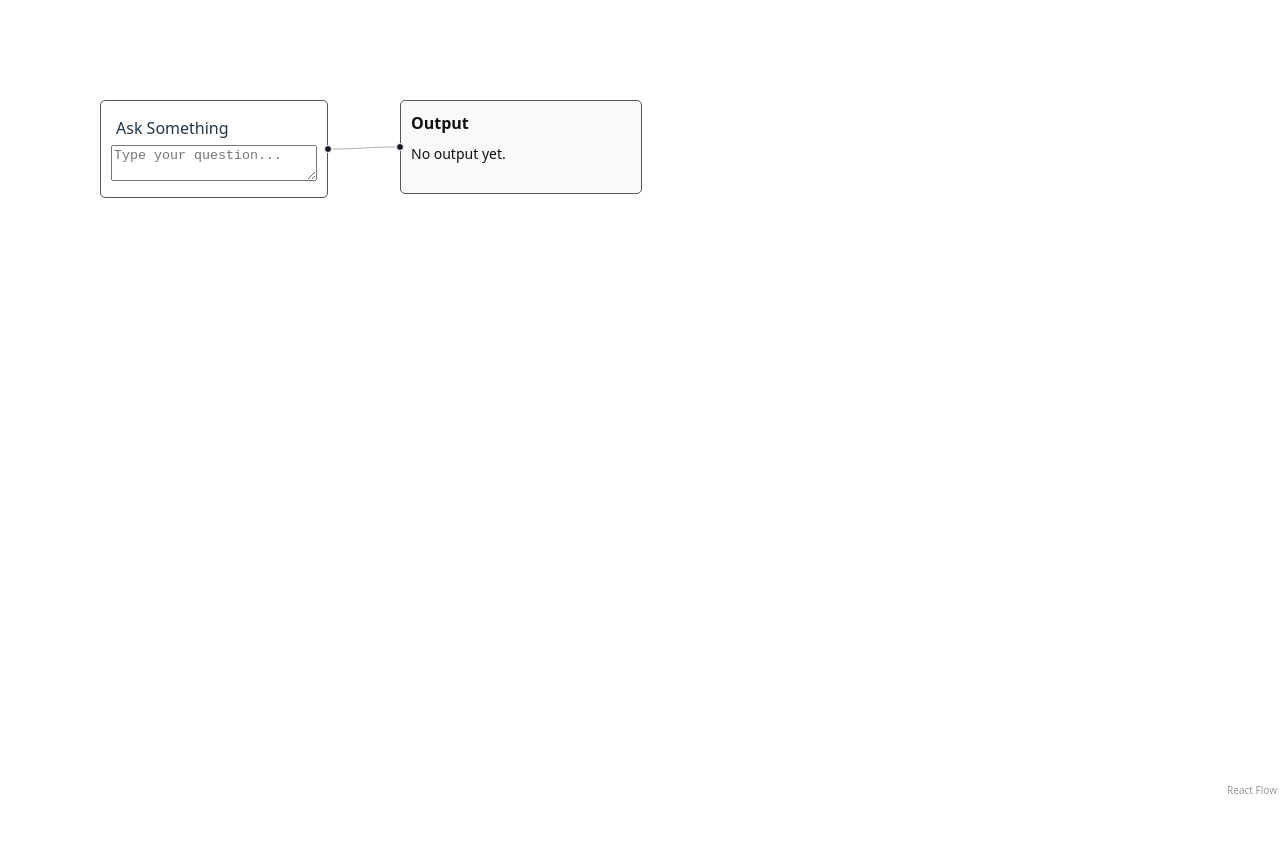
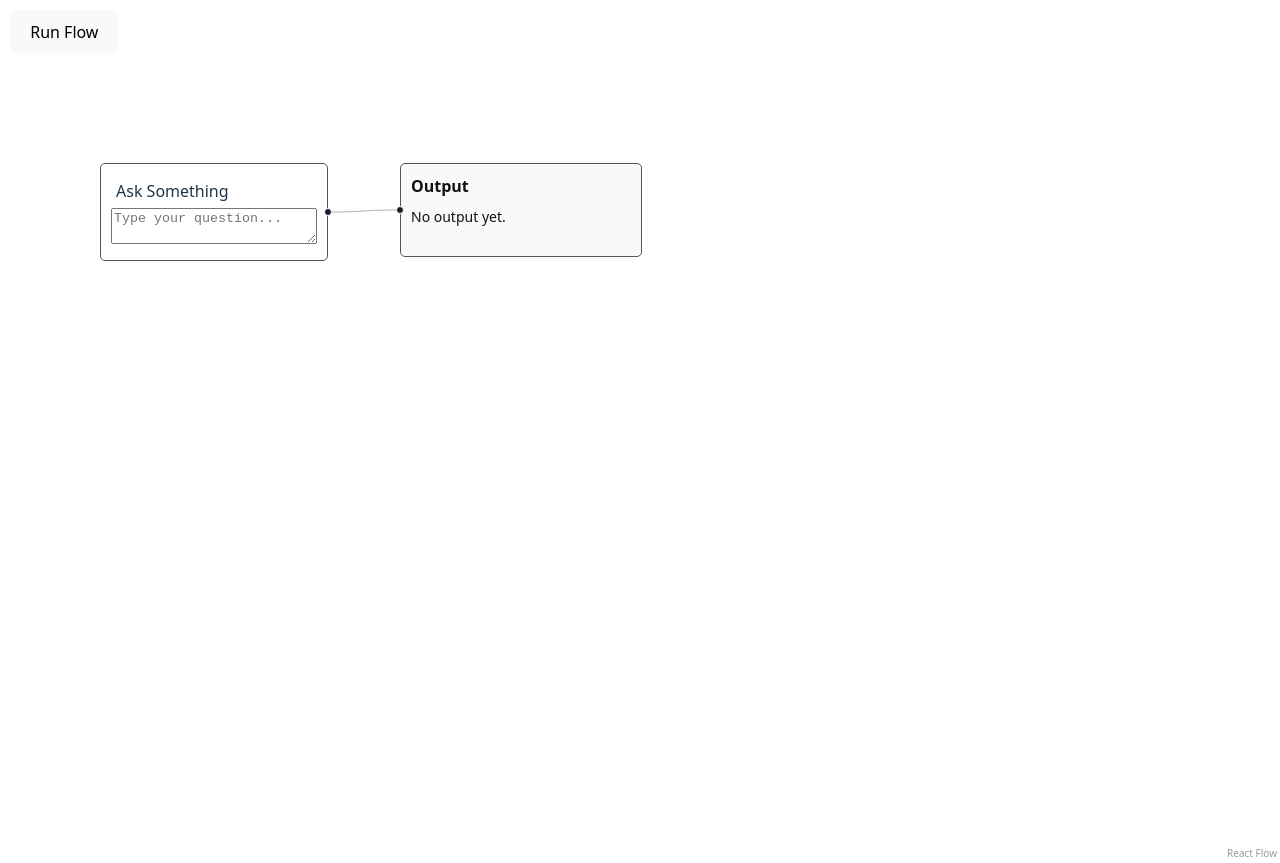
Before and after one commit to BhavyaLuthra18/mern-ai-flow, a React (Vite) app in the folder client/: page / in a window 1280 px wide. Before the commit the page ends 800 px from the top, so only its background shows below. Built offline with nearby package versions, Linux system fonts and the light colour scheme.

Commit message:
Add Run Flow button and wire response state to output node

```diff
--- a/client/src/App.jsx
+++ b/client/src/App.jsx
@@ -29,7 +29,7 @@ function App() {
       id: "output",
       type: "outputNode",
       position: { x: 400, y: 100 },
-      data: { value: prompt },
+      data: { value: response },
     },
   ];
 
@@ -42,9 +42,17 @@ function App() {
     },
   ];
 
+  const handleRunFlow = () => {
+    if (!prompt.trim()) return;
+    setResponse(`AI Says: ${prompt}`);
+  };
+
   return (
     <>
       <div style={{ width: "100vw", height: "100vh" }}>
+        <div style={{ padding: 10, left: 50, top: 10 }}>
+          <button onClick={handleRunFlow}>Run Flow</button>
+        </div>
         <ReactFlow nodes={nodes} edges={edges} nodeTypes={nodeTypes} />
       </div>
     </>
```
